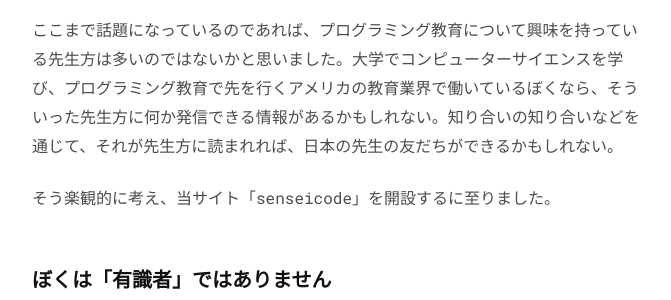
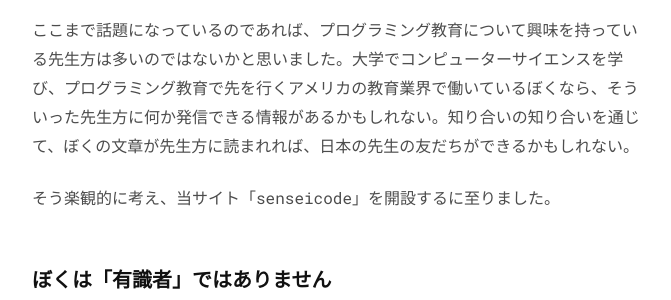
Before and after one commit to chibicode/senseicode, a Jekyll site: the page built from _posts/2016-06-25-introduction.md, in a window 1280 px wide and 900 px high, scrolled down 3312 px. Shown: the part 241-541 px from the top of the window, without its empty margins (304-975 px from the left). Built offline with Jekyll 4.4.1, drawn with Linux system fonts in a browser that asks for light colours; comment, search, counter and statistics services are not loaded.

Commit message:
:pencil:

```diff
--- a/_posts/2016-06-25-introduction.md
+++ b/_posts/2016-06-25-introduction.md
@@ -45,7 +45,7 @@ EdSurgeは、生徒の学びに最も役に立つテクノロジーを、学校
 
 ![](/images/1/edix-2.jpg)
 
-ここまで話題になっているのであれば、プログラミング教育について興味を持っている先生方は多いのではないかと思いました。大学でコンピューターサイエンスを学び、プログラミング教育で先を行くアメリカの教育業界で働いているぼくなら、そういった先生方に何か発信できる情報があるかもしれない。知り合いの知り合いなどを通じて、それが先生方に読まれれば、日本の先生の友だちができるかもしれない。
+ここまで話題になっているのであれば、プログラミング教育について興味を持っている先生方は多いのではないかと思いました。大学でコンピューターサイエンスを学び、プログラミング教育で先を行くアメリカの教育業界で働いているぼくなら、そういった先生方に何か発信できる情報があるかもしれない。知り合いの知り合いを通じて、ぼくの文章が先生方に読まれれば、日本の先生の友だちができるかもしれない。
 
 そう楽観的に考え、当サイト「senseicode」を開設するに至りました。
 
```
